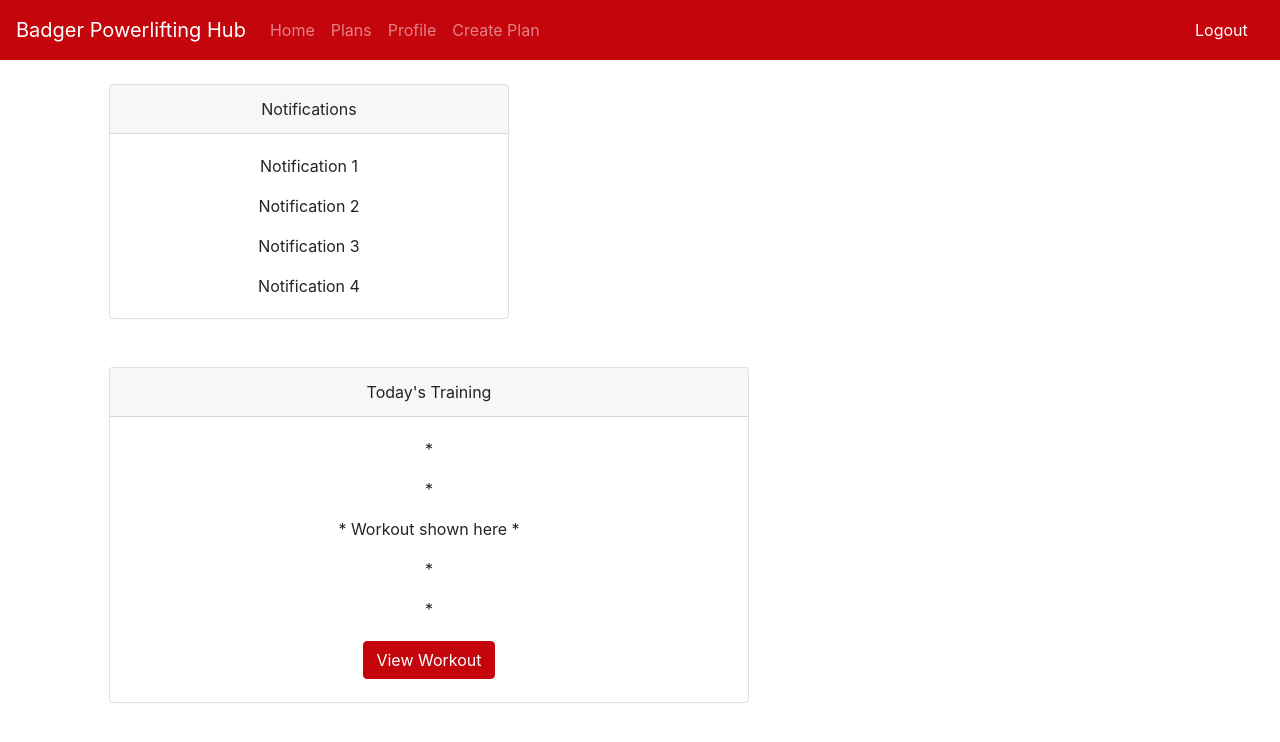
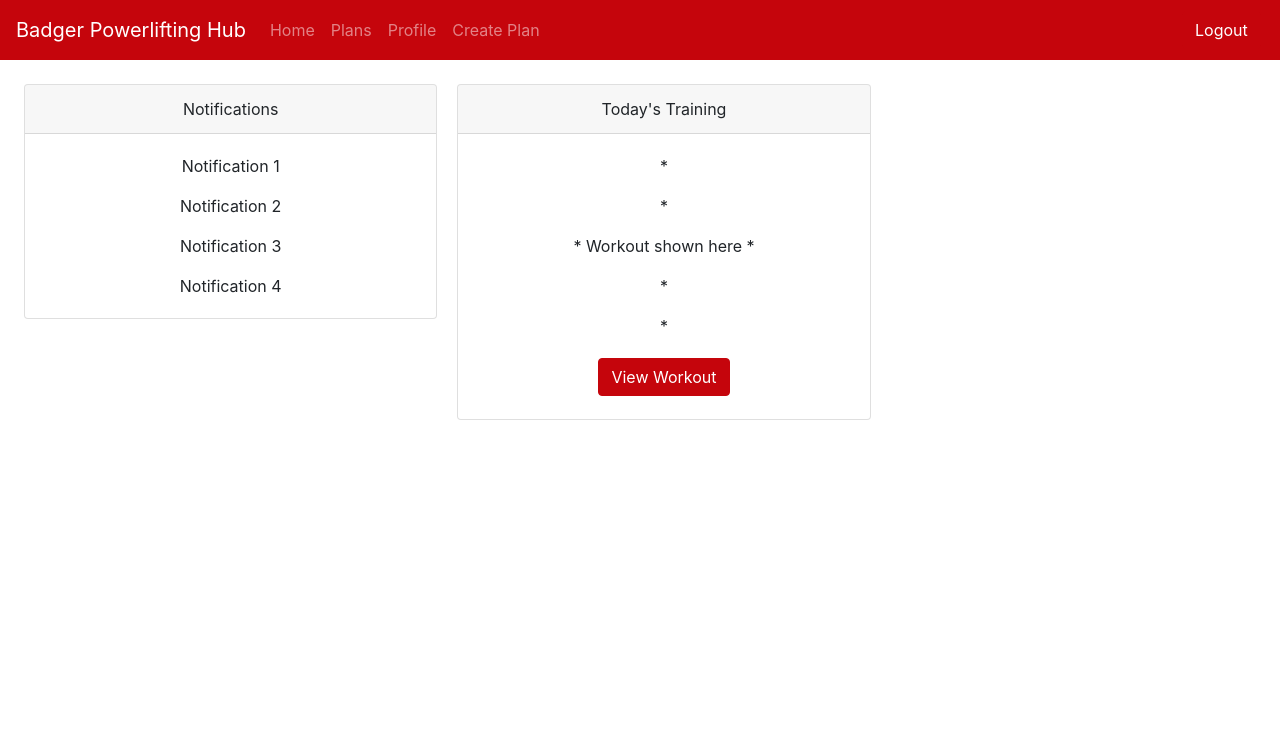
Before and after one commit to hbrooks3/bph-front-end, a React (Create React App) app: page /Home in a window 1280 px wide. Shown: the top 742 px of the page. Built offline with nearby package versions, Linux system fonts and the light colour scheme.

Commit message:
cleaned up

```diff
--- a/src/view/HomePage.js
+++ b/src/view/HomePage.js
@@ -1,18 +1,16 @@
+// React imports
 import React from "react";
+
+// Bootstrap Imports
 import Card from 'react-bootstrap/Card';
-import Container from 'react-bootstrap/Container';
-import Col from 'react-bootstrap/Col';
-import Row from 'react-bootstrap/Row';
 import Button from 'react-bootstrap/Button';
+import CardColumns from 'react-bootstrap/CardColumns';
 
 
 export default function HomePage(props) {
   return (
-
-    <Container>
-      <Row>
-        <Col>
-          <Card className="text-center" style={{ width: '25rem' }}>
+    <CardColumns>
+      <Card className="text-center">
         <Card.Header>
           Notifications
         </Card.Header>
@@ -23,9 +21,7 @@ export default function HomePage(props) {
           <Card.Text>Notification 4</Card.Text>
         </Card.Body>
       </Card>
-        </Col>
-        <Col >
-          <Card className="text-center" style={{ width: '40rem' }}>
+      <Card className="text-center">
         <Card.Header>
           Today's Training
         </Card.Header>
@@ -38,12 +34,6 @@ export default function HomePage(props) {
           <Button variant="primary">View Workout</Button>
         </Card.Body>
       </Card>
-        </Col>
-      </Row>
-    </Container>
-
-
-
-
+    </CardColumns>
   );
 }
```
Lines whose indentation alone changed are shown as unchanged.
